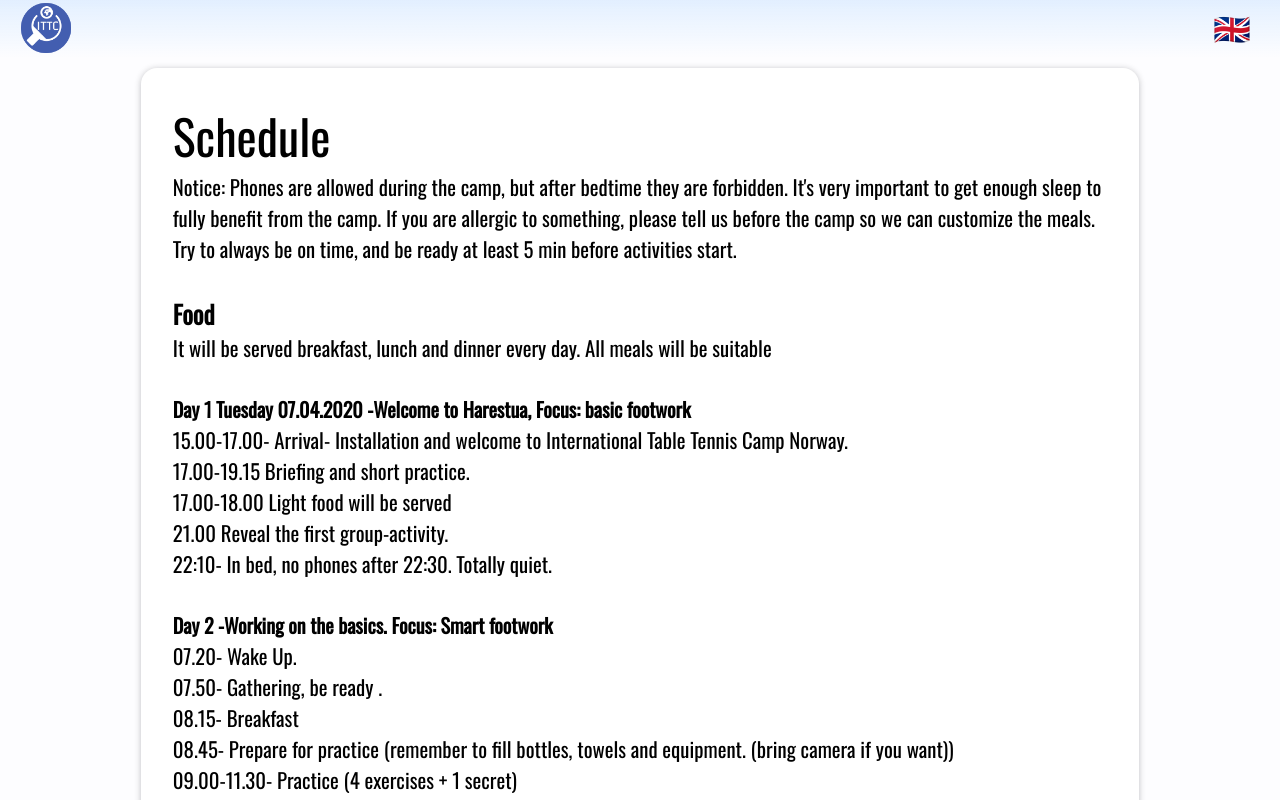
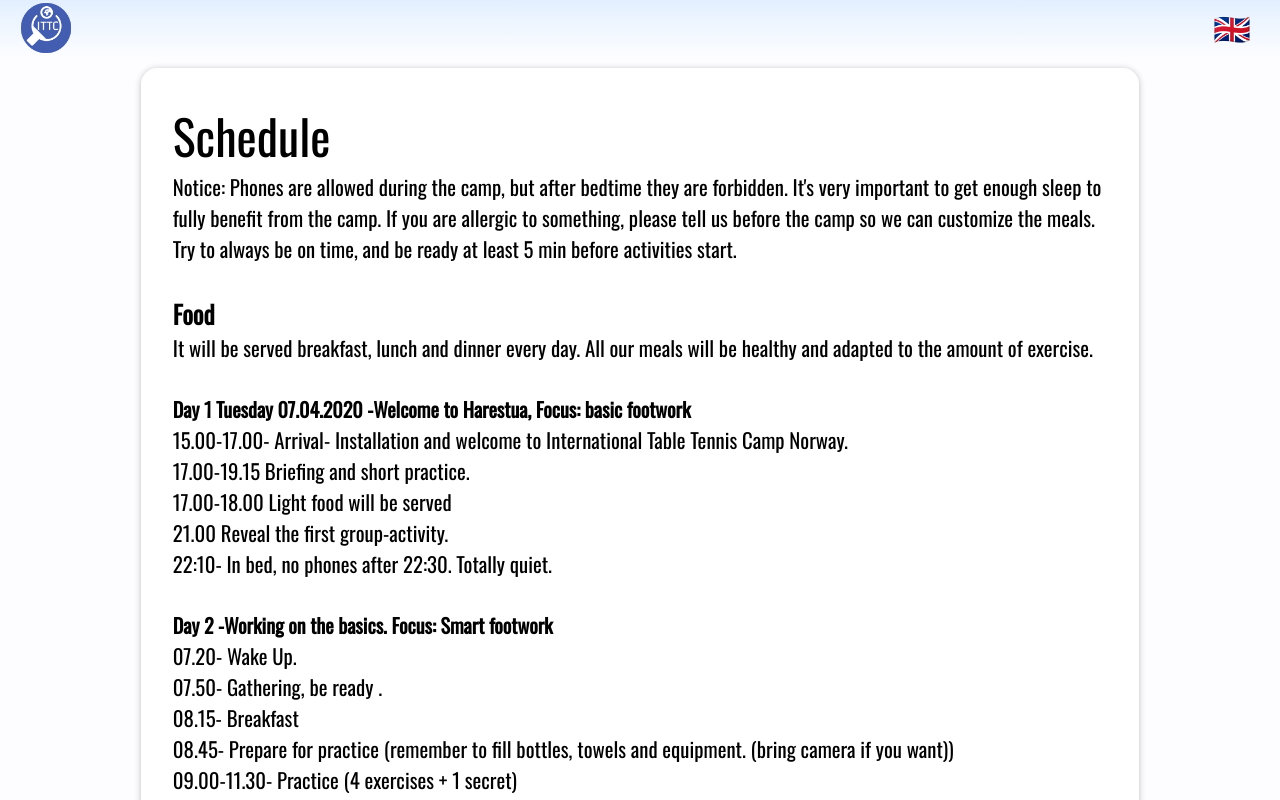
Before and after one commit to mikkelgud/InternationalTableTennisCamp, a React (Create React App) app: page /stay/Norway/schedule in a window 1280 px wide. Shown: the top 800 px of the page. Built offline with nearby package versions, Linux system fonts and the light colour scheme.

Commit message:
Changed food info because we lost our food sponsor

```diff
--- a/src/components/camps/norwayCamp/NorwaySchedule.js
+++ b/src/components/camps/norwayCamp/NorwaySchedule.js
@@ -34,7 +34,7 @@ export default function Schedule(props) {
                  ITTC appreciates it a lot, and so will the participants.
                   </StyledATagLink> */}
                   It will be served breakfast, lunch and dinner every day.
-                  All meals will be suitable
+                  All our meals will be healthy and adapted to the amount of exercise.
                 </StyledText>
                 <br/>
             </StyledText>
```
